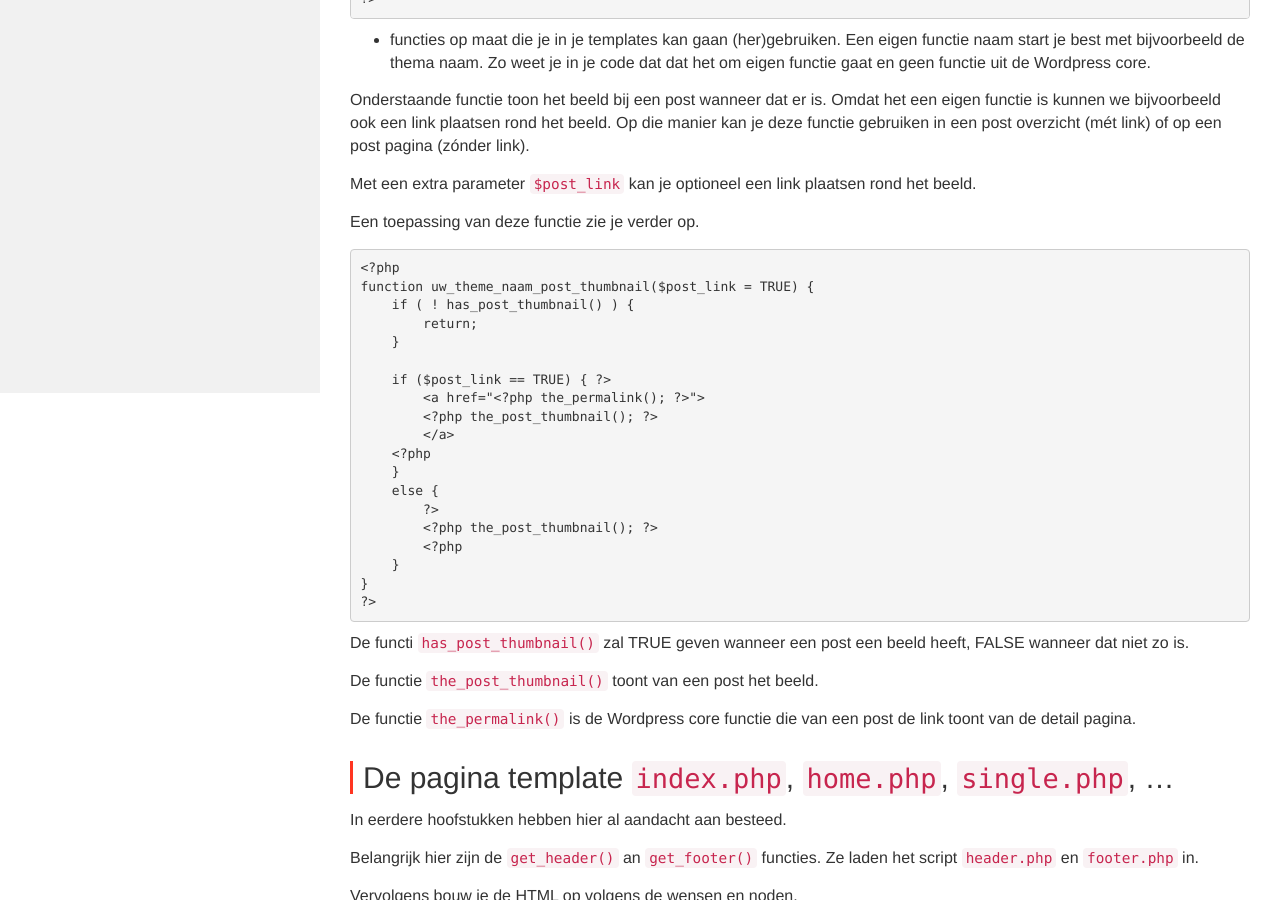
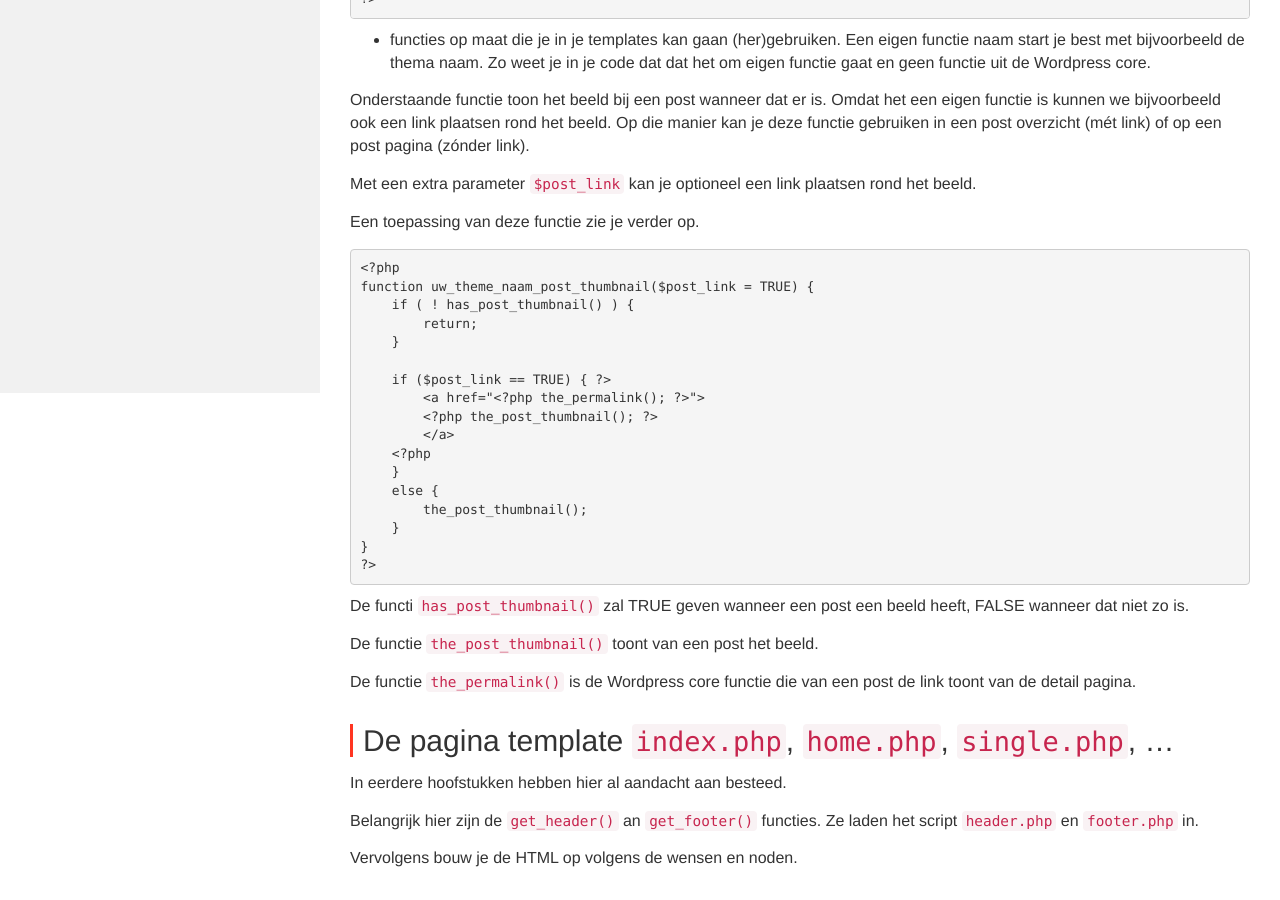
Before and after one commit to Syntra-Brussel/dynamische-webtechnieken, a Jekyll site: the page built from wordpress/thema-van-nul.md, in a window 1280 px wide and 900 px high, scrolled down 1107 px. Built offline with Jekyll 4.4.1, drawn with Linux system fonts in a browser that asks for light colours; nearby versions of some CDN libraries; a script that is not in the unit is left out.

Commit message:
Update thema-van-nul.md

```diff
--- a/wordpress/thema-van-nul.md
+++ b/wordpress/thema-van-nul.md
@@ -78,9 +78,7 @@ function uw_theme_naam_post_thumbnail($post_link = TRUE) {
     &lt;?php
     }
     else {
-        ?&gt;
-        &lt;?php the_post_thumbnail(); ?&gt;
-        &lt;?php
+        the_post_thumbnail();
     }
 }
 ?&gt;
```
